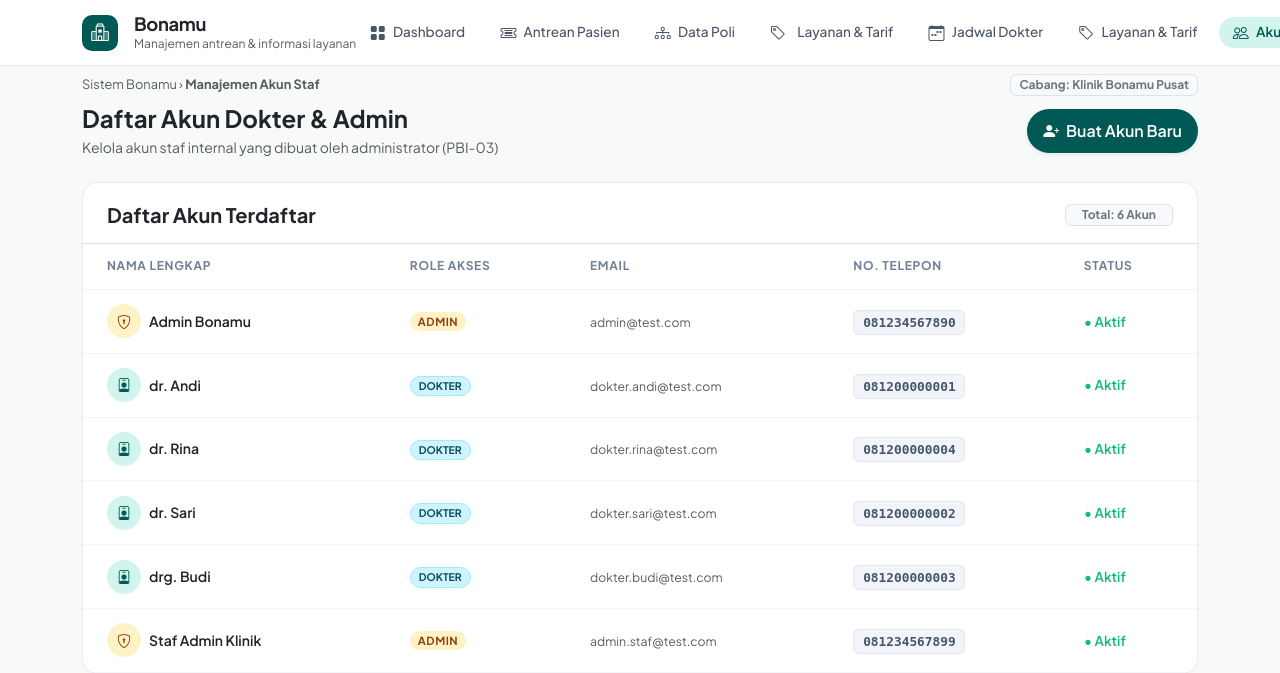
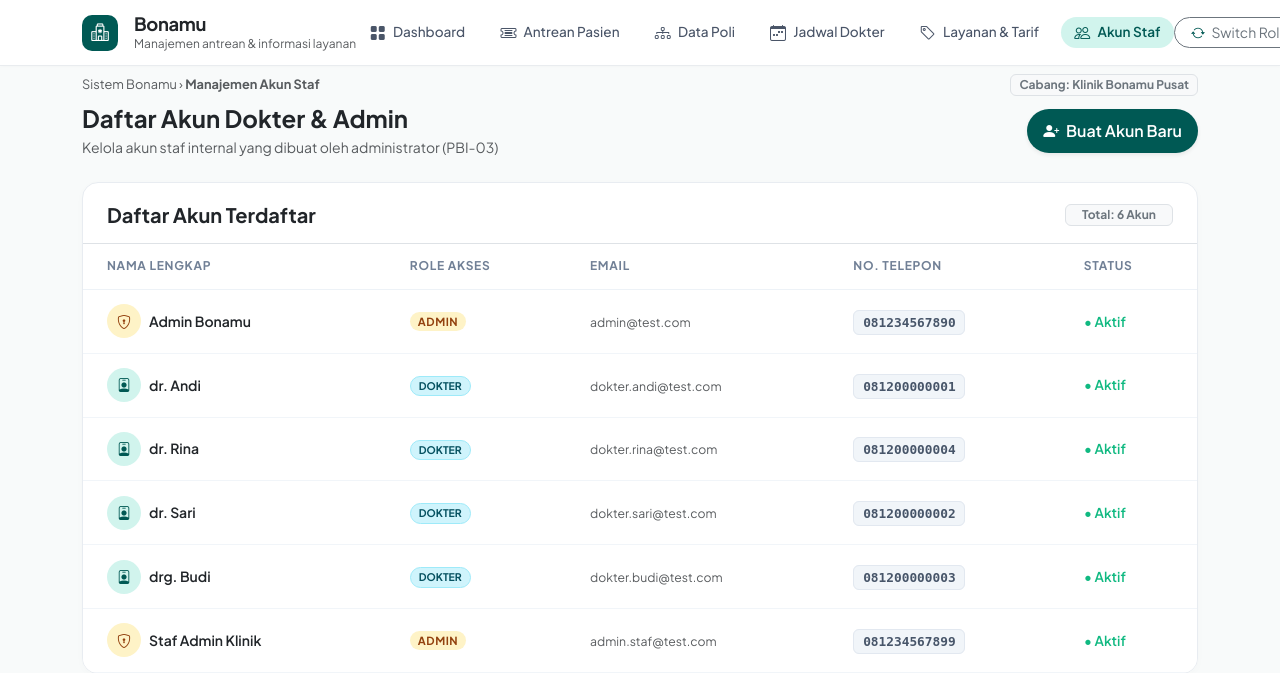
Before and after one commit to GhassanDelshadi/PPLAlternateVersion-, a Laravel app: page /admin/akun in a window 1280 px wide; the page is wider, and only the part inside the window is pictured. Shown: the top 673 px of that part. Run offline with Laravel 12, Linux system fonts and the light colour scheme; a user stored in the database is signed in; data comes from the database, SQL or seed files in the repository; some web fonts are replaced.

Commit message:
fix: hilangkan duplikasi menu navigasi Layanan & Tarif pada navbar admin

```diff
--- a/resources/views/layouts/app.blade.php
+++ b/resources/views/layouts/app.blade.php
@@ -433,9 +433,6 @@
                     <a href="{{ route('admin.poli.index') }}" class="nav-pill-item {{ request()->routeIs('admin.poli.*') ? 'active' : '' }}">
                         <i class="bi bi-diagram-3"></i> <span>Data Poli</span>
                     </a>
-                    <a href="{{ route('admin.layanan.index') }}" class="nav-pill-item {{ request()->routeIs('admin.layanan.*') ? 'active' : '' }}">
-                        <i class="bi bi-tag me-1"></i> Layanan &amp; Tarif
-                    </a>
                     <a href="{{ route('admin.jadwal.index') }}" class="nav-pill-item {{ request()->routeIs('admin.jadwal.*') ? 'active' : '' }}">
                         <i class="bi bi-calendar-week"></i> <span>Jadwal Dokter</span>
                     </a>
```
